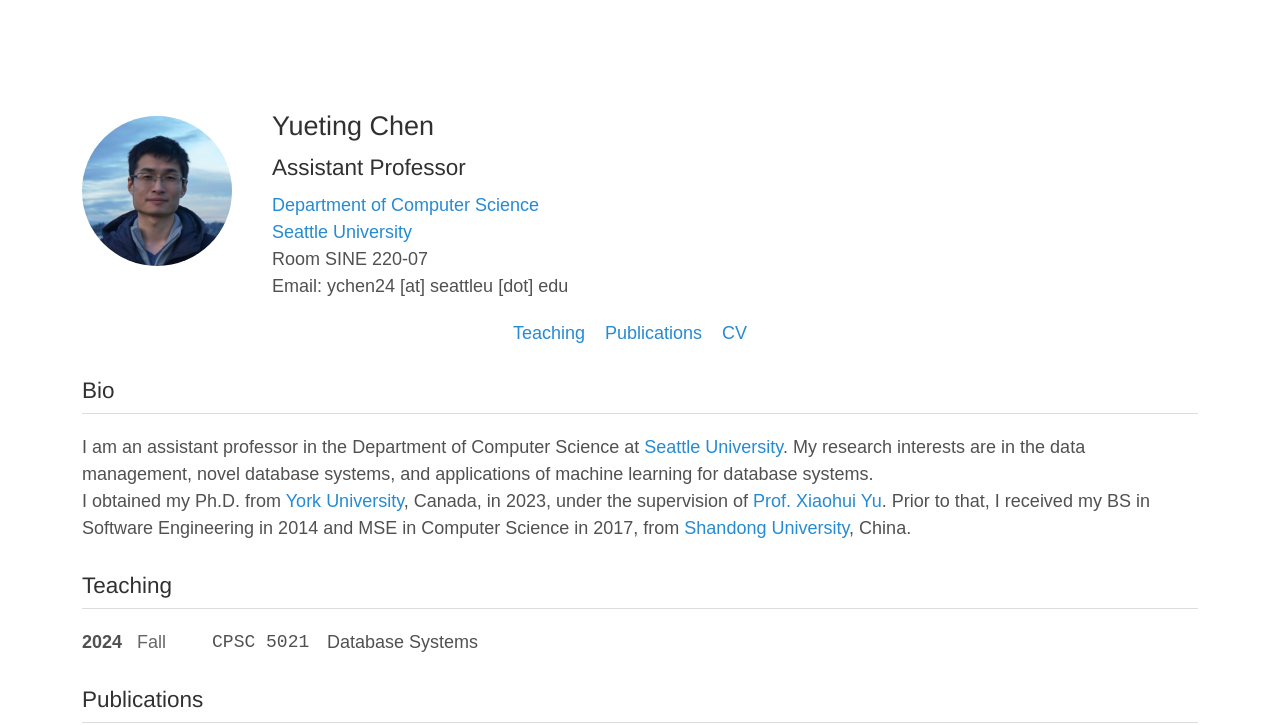
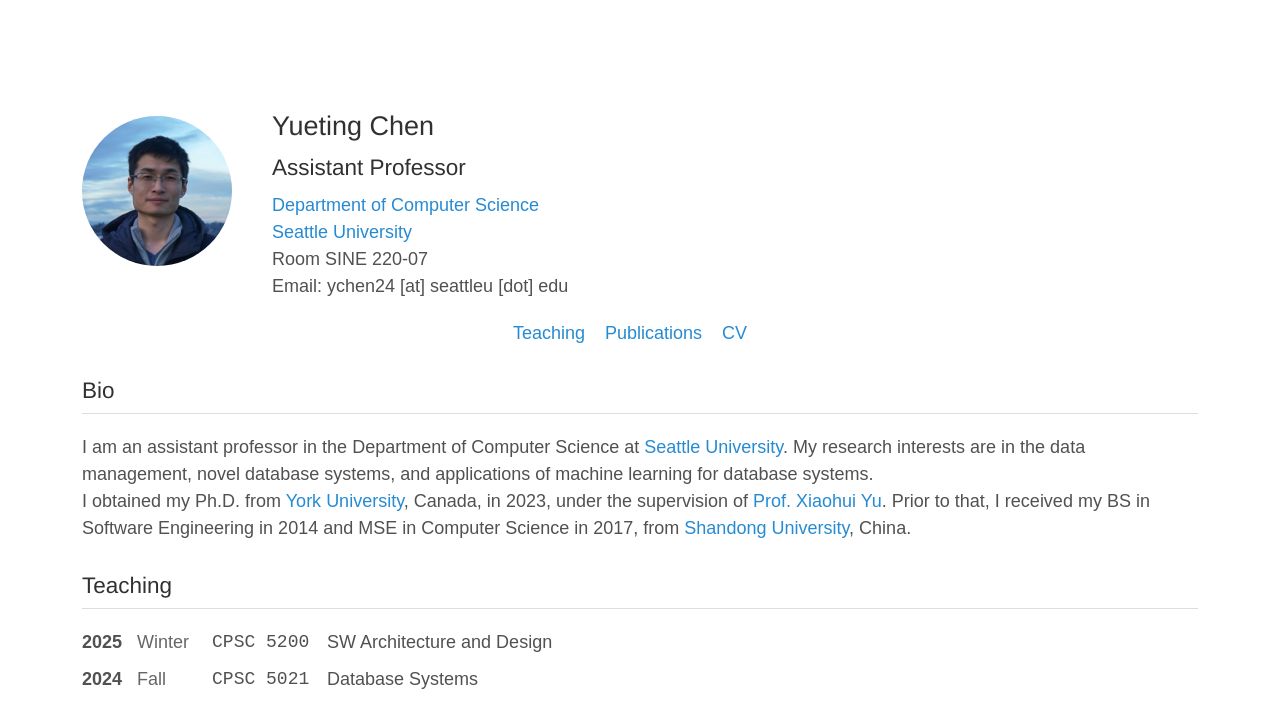
Before and after one commit to yestinchen/yestinchen.github.io, a Jekyll site: the page built from index.html, in a window 1280 px wide. Shown: the top 725 px of the page. Built offline with Jekyll 4.4.1, drawn with Linux system fonts in a browser that asks for light colours; the list of posts is cut into pages by our own code.

Commit message:
update teaching

```diff
--- a/_data/teaching.yml
+++ b/_data/teaching.yml
@@ -2,6 +2,11 @@
   quarter: Fall
   code: CPSC 5021
   name: Database Systems
+
+- year: 2025
+  quarter: Winter
+  code: CPSC 5200
+  name: SW Architecture and Design
 
 # - year: 2024
 #   quarter: Winter
```
